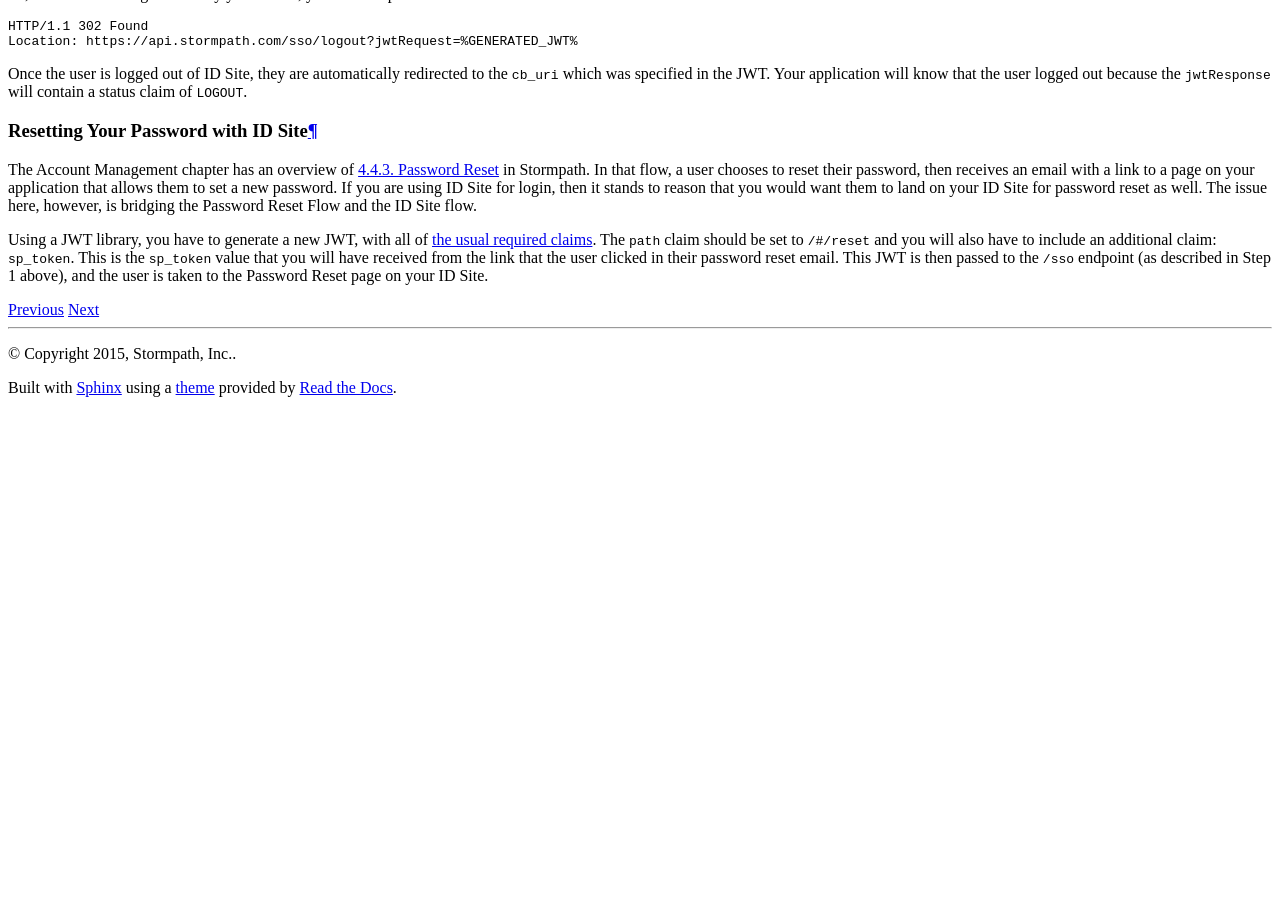
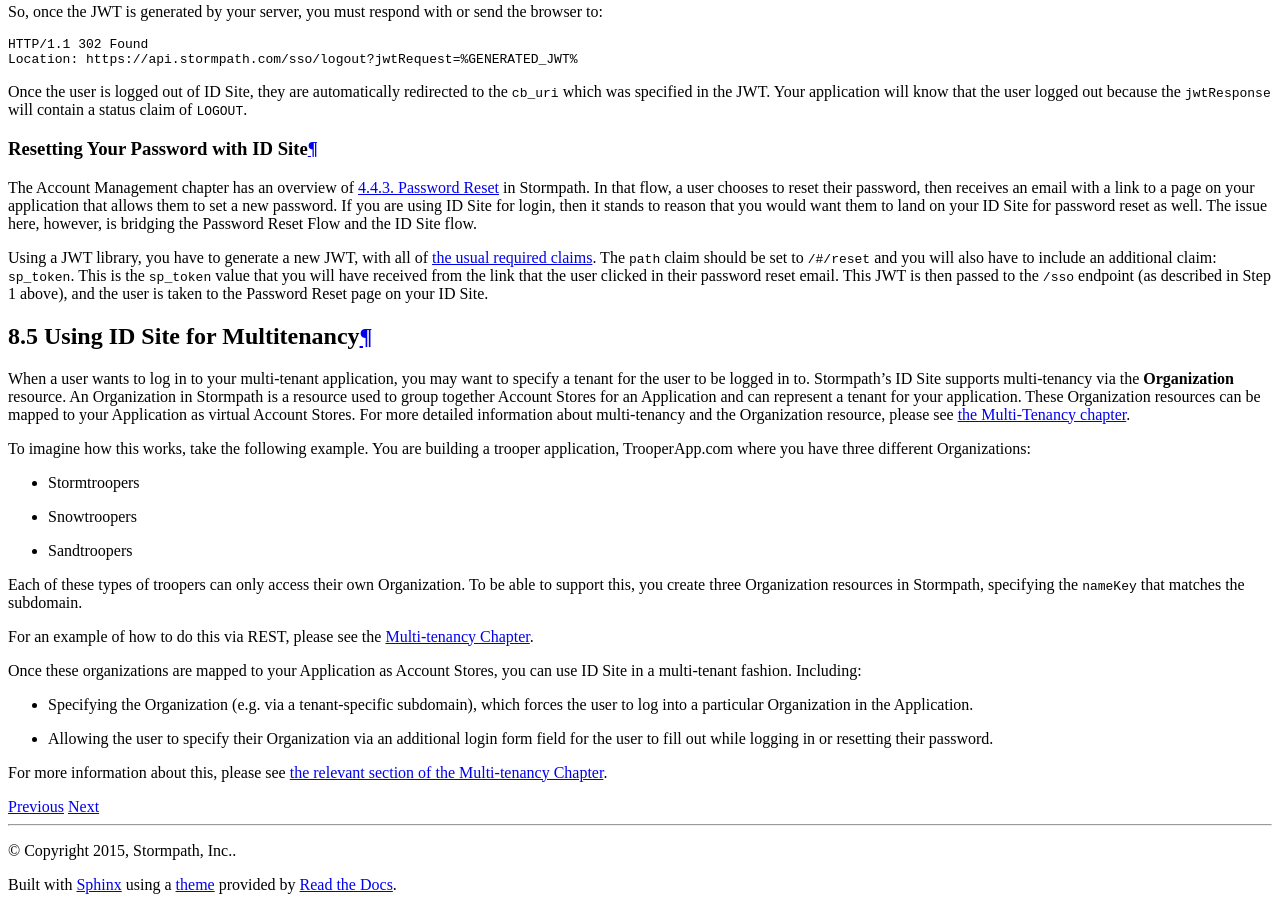
Before and after one commit to stormpath/stormpath-documentation, a Sphinx documentation site: the page built from source/idsite.rst, in a window 1280 px wide and 900 px high, scrolled down 7935 px. Built offline with Sphinx 7.4.7 and the Read the Docs theme 2.0.0, drawn with Linux system fonts in a browser that asks for light colours; before the commit the page ends 8340 px from its top, so only the background shows below that; some of the changed text lies outside the part shown.

Commit message:
Added some information about ID Site and Multitenancy

```diff
--- a/source/errors.rst
+++ b/source/errors.rst
@@ -335,7 +335,7 @@
 
 11001
 -------------
-Token is invalid because the specified organization name key does not exist in your Stormpath Tenant.
+Token is invalid because the specified Organization nameKey does not exist in your Stormpath Tenant.
 
 11002
 -------------
--- a/source/idsite.rst
+++ b/source/idsite.rst
@@ -395,3 +395,25 @@
 The Account Management chapter has an overview of :ref:`password-reset-flow` in Stormpath. In that flow, a user chooses to reset their password, then receives an email with a link to a page on your application that allows them to set a new password. If you are using ID Site for login, then it stands to reason that you would want them to land on your ID Site for password reset as well. The issue here, however, is bridging the Password Reset Flow and the ID Site flow.
 
 Using a JWT library, you have to generate a new JWT, with all of :ref:`the usual required claims <idsite-auth-jwt>`. The ``path`` claim should be set to ``/#/reset`` and you will also have to include an additional claim: ``sp_token``. This is the ``sp_token`` value that you will have received from the link that the user clicked in their password reset email. This JWT is then passed to the ``/sso`` endpoint (as described in Step 1 above), and the user is taken to the Password Reset page on your ID Site.
+
+8.5 Using ID Site for Multitenancy
+===================================
+
+When a user wants to log in to your multi-tenant application, you may want to specify a tenant for the user to be logged in to. Stormpath's ID Site supports multi-tenancy via the **Organization** resource. An Organization in Stormpath is a resource used to group together Account Stores for an Application and can represent a tenant for your application. These Organization resources can be mapped to your Application as virtual Account Stores. For more detailed information about multi-tenancy and the Organization resource, please see :ref:`the Multi-Tenancy chapter <multitenancy>`.
+
+To imagine how this works, take the following example. You are building a trooper application, TrooperApp.com where you have three different Organizations:
+
+- Stormtroopers
+- Snowtroopers
+- Sandtroopers
+
+Each of these types of troopers can only access their own Organization. To be able to support this, you create three Organization resources in Stormpath, specifying the ``nameKey`` that matches the subdomain.
+
+For an example of how to do this via REST, please see the :ref:`Multi-tenancy Chapter <create-org>`.
+
+Once these organizations are mapped to your Application as Account Stores, you can use ID Site in a multi-tenant fashion. Including:
+
+- Specifying the Organization (e.g. via a tenant-specific subdomain), which forces the user to log into a particular Organization in the Application.
+- Allowing the user to specify their Organization via an additional login form field for the user to fill out while logging in or resetting their password.
+
+For more information about this, please see :ref:`the relevant section of the Multi-tenancy Chapter <multitenant-routing-users>`.
```
Also changed, not shown: other parts of source/errors.rst (+1 -1 lines), source/multitenancy.rst (+14 -3 lines).
